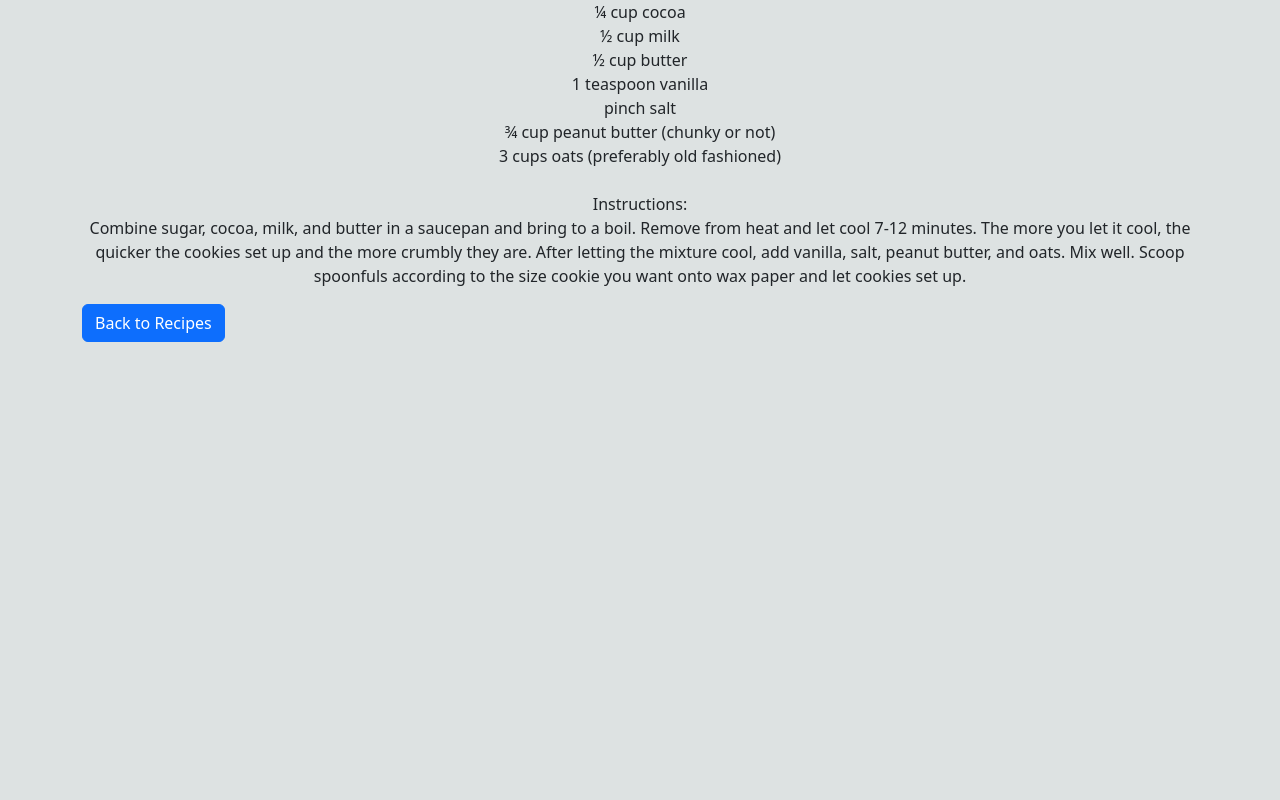
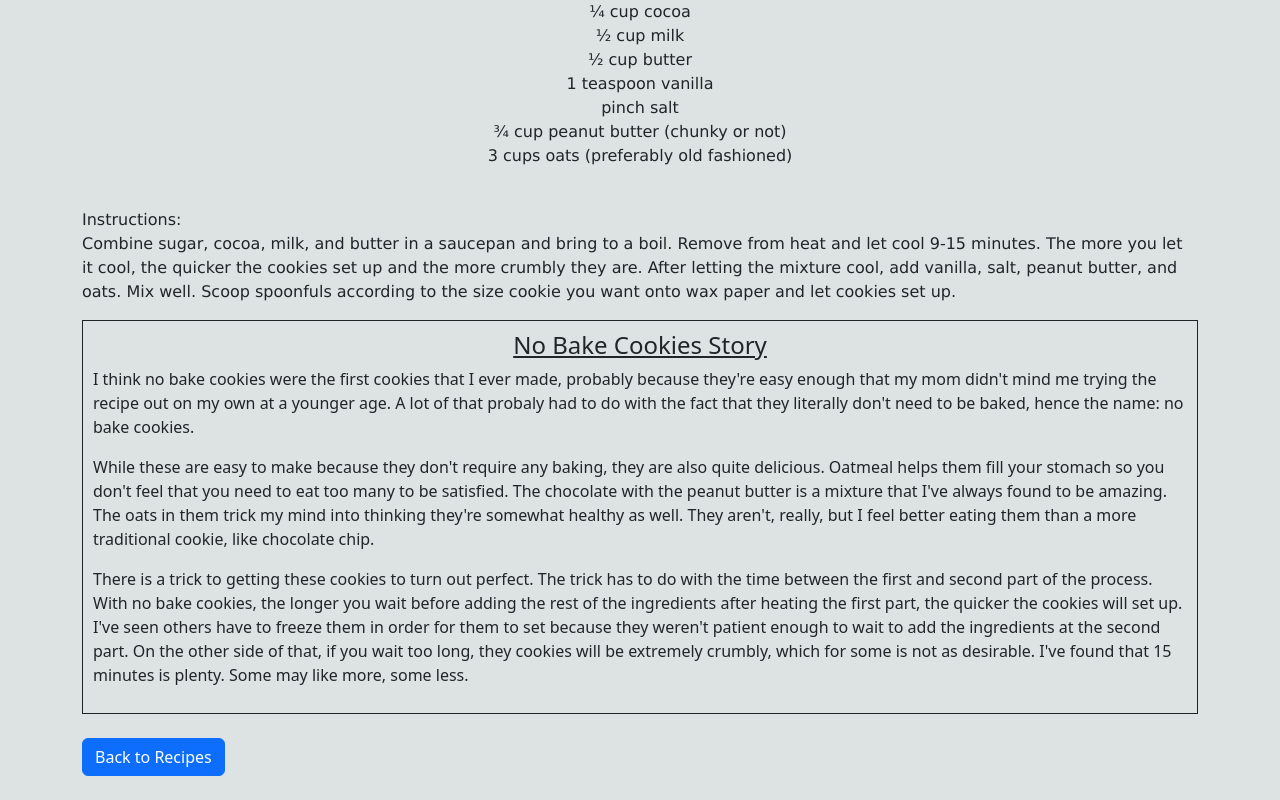
Before and after one commit to tbrowntech/RecipeBlog, a Vue app in the folder blog/: page /nobakecookies in a window 1280 px wide. Shown: the part 440-1240 px from the top of the page. Before the commit the page ends 800 px from the top, so only its background shows below. Built offline with nearby package versions, Linux system fonts and the light colour scheme.

Commit message:
no bake cookies update

```diff
--- a/blog/src/components/NoBakeCookies.vue
+++ b/blog/src/components/NoBakeCookies.vue
@@ -1,5 +1,6 @@
 <template>
   <div class="nobakecookies">
+    <div class="recipe">
       <h3 class="text-aqua text-center">No Bake Cookies</h3>
       <img
         class="post-img"
@@ -16,15 +17,54 @@
         pinch salt <br />
         ¾ cup peanut butter (chunky or not) <br />
         3 cups oats (preferably old fashioned) <br /><br />
+      </p>
+      <p class="left-align">
         Instructions: <br />
-      Combine sugar, cocoa, milk, and butter in a saucepan and bring to a boil.
-      Remove from heat and let cool 7-12 minutes. The more you let it cool, the
-      quicker the cookies set up and the more crumbly they are. After letting
-      the mixture cool, add vanilla, salt, peanut butter, and oats. Mix well.
-      Scoop spoonfuls according to the size cookie you want onto wax paper and
-      let cookies set up. <br />
+        Combine sugar, cocoa, milk, and butter in a saucepan and bring to a
+        boil. Remove from heat and let cool 9-15 minutes. The more you let it
+        cool, the quicker the cookies set up and the more crumbly they are.
+        After letting the mixture cool, add vanilla, salt, peanut butter, and
+        oats. Mix well. Scoop spoonfuls according to the size cookie you want
+        onto wax paper and let cookies set up. <br />
       </p>
+    </div>
+    <div class="border border-dark border-padding">
+      <h4 class="text-center"><u>No Bake Cookies Story</u></h4>
+      <p class="left-align">
+        I think no bake cookies were the first cookies that I ever made,
+        probably because they're easy enough that my mom didn't mind me trying
+        the recipe out on my own at a younger age. A lot of that probaly had to
+        do with the fact that they literally don't need to be baked, hence the
+        name: no bake cookies.
+      </p>
+      <p class="left-align">
+        While these are easy to make because they don't require any baking, they
+        are also quite delicious. Oatmeal helps them fill your stomach so you
+        don't feel that you need to eat too many to be satisfied. The chocolate
+        with the peanut butter is a mixture that I've always found to be
+        amazing. The oats in them trick my mind into thinking they're somewhat
+        healthy as well. They aren't, really, but I feel better eating them than
+        a more traditional cookie, like chocolate chip.
+      </p>
+      <p class="left-align">
+        There is a trick to getting these cookies to turn out perfect. The trick
+        has to do with the time between the first and second part of the
+        process. With no bake cookies, the longer you wait before adding the
+        rest of the ingredients after heating the first part, the quicker the
+        cookies will set up. I've seen others have to freeze them in order for
+        them to set because they weren't patient enough to wait to add the
+        ingredients at the second part. On the other side of that, if you wait
+        too long, they cookies will be extremely crumbly, which for some is not
+        as desirable. I've found that 15 minutes is plenty. Some may like more,
+        some less.
+      </p>
+    </div>
+    <div>
+      <br />
       <button class="btn btn-primary" @click="goBack">Back to Recipes</button>
+      <br />
+      <br />
+    </div>
   </div>
 </template>
 
```
Lines whose indentation alone changed are shown as unchanged.
